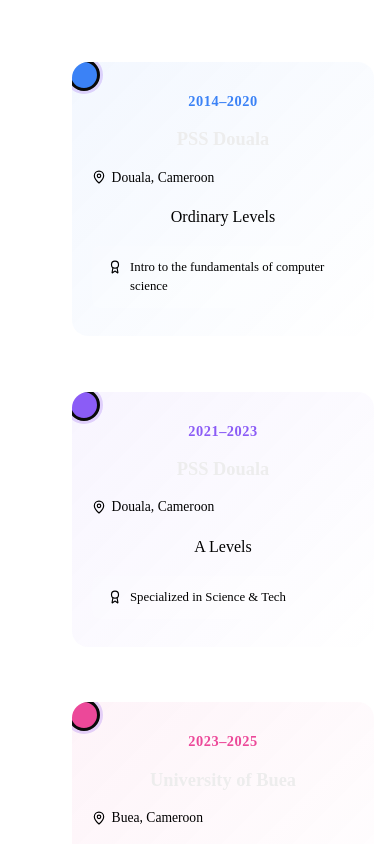
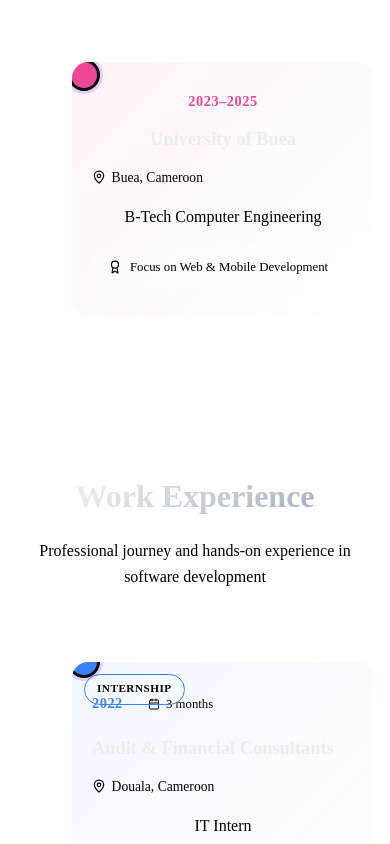
Before and after one commit to BesongOscar/My-Portfolio, a Next.js app: page /About in a window 390 px wide. Shown: the part 2620-3464 px from the top of the page. Built offline with nearby package versions, Linux system fonts and the light colour scheme.

Commit message:
responsiveness fixes

```diff
--- a/components/(about)/education.tsx
+++ b/components/(about)/education.tsx
@@ -6,22 +6,22 @@
 import { useRef } from "react";
 
 const education = [
-  {
-    year: "2014–2020",
-    school: "PSS Douala",
-    location: "Douala, Cameroon",
-    degree: "Ordinary Levels",
-    achievement: "Intro to the fundamentals of computer science",
-    color: "#3b82f6", // Blue
-  },
-  {
-    year: "2021–2023",
-    school: "PSS Douala",
-    location: "Douala, Cameroon",
-    degree: "A Levels",
-    achievement: "Specialized in Science & Tech",
-    color: "#8b5cf6", // Purple
-  },
+  // {
+  //   year: "2014–2020",
+  //   school: "PSS Douala",
+  //   location: "Douala, Cameroon",
+  //   degree: "Ordinary Levels",
+  //   achievement: "Intro to the fundamentals of computer science",
+  //   color: "#3b82f6", // Blue
+  // },
+  // {
+  //   year: "2021–2023",
+  //   school: "PSS Douala",
+  //   location: "Douala, Cameroon",
+  //   degree: "A Levels",
+  //   achievement: "Specialized in Science & Tech",
+  //   color: "#8b5cf6", // Purple
+  // },
   {
     year: "2023–2025",
     school: "University of Buea",
```
Also changed, not shown: components/(home)/Skills.module.css (+6 -2 lines).
